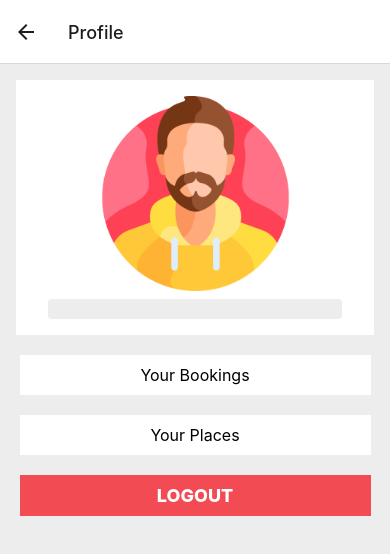
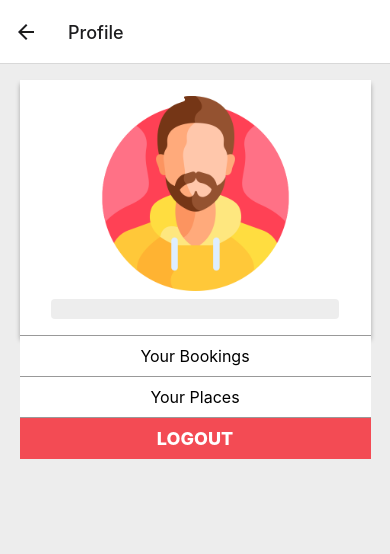
Before and after one commit to ayushmangarg2003/BookingApp, a React Native app: screen /profile in a window 390 px wide. Shown: the top 554 px of the page. Built offline with nearby package versions, Linux system fonts and the light colour scheme.

Commit message:
Single Page and Profile Page Design Changed and Reviews error solved

```diff
--- a/src/screens/ProfileScreen.js
+++ b/src/screens/ProfileScreen.js
@@ -28,8 +28,10 @@ export default function ProfileScreen() {
                 <Image style={styles.avatarImg} source={require("../assets/avatar.png")} />
                 <Text style={styles.text}>{authState.email}</Text>
             </View>
-            <TouchableOpacity onPress={navigateBookings} style={styles.pageTextStyle}><Text style={styles.pageText}>Your Bookings</Text></TouchableOpacity>
-            <TouchableOpacity onPress={navigatePlaces} style={styles.pageTextStyle}><Text style={styles.pageText}>Your Places</Text></TouchableOpacity>
+            <View>
+                <TouchableOpacity onPress={navigateBookings} style={styles.pageTextStyle}><Text style={styles.pageText}>Your Bookings</Text></TouchableOpacity>
+                <TouchableOpacity onPress={navigatePlaces} style={styles.pageTextStyle}><Text style={styles.pageText}>Your Places</Text></TouchableOpacity>
+            </View>
             <TouchableOpacity onPress={handelLogout} style={styles.buttonStyle}><Text style={styles.btn_text}>Logout</Text></TouchableOpacity>
         </SafeAreaView>
     )
@@ -42,7 +44,6 @@ const styles = StyleSheet.create({
         width: widthPercentageToDP(100),
         height: '100%',
         alignItems: 'center',
-        gap: 20,
         padding: 16,
     },
     avatarImg: {
@@ -66,19 +67,21 @@ const styles = StyleSheet.create({
     },
     pageTextStyle: {
         width: widthPercentageToDP(90),
-        textAlign: 'center',
+        textAlign: 'right',
         display: 'flex',
         alignItems: 'center',
         backgroundColor: '#fff',
         color: red,
+        borderBottomColor: '#999',
+        borderBottomWidth: 1,
     },
     btn_text: {
         color: '#fff',
         borderRadius: 4,
         padding: 10,
         fontSize: 18,
-        textTransform:'uppercase',
-        fontWeight:'800'
+        textTransform: 'uppercase',
+        fontWeight: '800'
     },
     pageText: {
         borderRadius: 4,
@@ -90,9 +93,20 @@ const styles = StyleSheet.create({
         display: 'flex',
         justifyContent: 'center',
         alignItems: 'center',
-        width: '100%',
+        width: widthPercentageToDP(90),
         height: 'auto',
         padding: 16,
+        borderBottomColor: '#999',
+        borderBottomWidth: 1,
         gap: 8,
+        shadowColor: "#000",
+        shadowOffset: {
+            width: 0,
+            height: 4,
+        },
+        shadowOpacity: 0.30,
+        shadowRadius: 4.65,
+
+        elevation: 8,
     }
 })
--- a/src/screens/SinglePlaceScreen.js
+++ b/src/screens/SinglePlaceScreen.js
@@ -1,7 +1,7 @@
 import { Dimensions, Image, ScrollView, StyleSheet, Text, View } from 'react-native'
 import React, { useEffect, useState } from 'react'
 import { SafeAreaView } from 'react-native-safe-area-context'
-import { widthPercentageToDP } from 'react-native-responsive-screen'
+import { heightPercentageToDP, widthPercentageToDP } from 'react-native-responsive-screen'
 import axios from 'axios'
 import { backendLink, red, white } from "../constants/constants"
 import Carousel from 'react-native-snap-carousel';
@@ -12,6 +12,7 @@ export const SLIDER_WIDTH = Dimensions.get('window').width;
 export const ITEM_WIDTH = Math.round(SLIDER_WIDTH * 1);
 
 
+
 const renderItem = ({ item }) => {
   return (
     <View
@@ -20,7 +21,8 @@ const renderItem = ({ item }) => {
         justifyContent: 'center',
         backgroundColor: white,
         width: widthPercentageToDP(100),
-        height: 300,
+        height: 450,
+        borderRadius: 30,
       }}>
       <Image source={{ uri: item }} style={{ width: '100%', height: '100%' }} />
     </View>
@@ -54,13 +56,13 @@ const SinglePlaceScreen = (props) => {
   useEffect(() => {
     axios.get(`${backendLink}/review/getReview`).then(response => {
       const { data } = response;
+      setFiltered(review.filter(checkPlace))
       setReview(data.reverse())
-      setFiltered(review.filter(checkPlace))
       if (review.filter(checkPlace).length > 0) {
         setShowRev(true)
       }
     })
-  }, [place]);
+  }, [review]);
 
   const checkPlace = (review) => {
     return review.place == place._id
@@ -71,8 +73,6 @@ const SinglePlaceScreen = (props) => {
 
       loading ? (<Loader />) : (<SafeAreaView>
         <ScrollView style={styles.scrollview}>
-          <Text style={styles.title}>{place.title}</Text>
-          <Text style={styles.address}>{place.address}</Text>
           <View>
             <Carousel
               data={photos}
@@ -82,10 +82,13 @@ const SinglePlaceScreen = (props) => {
             />
           </View>
 
-          <View>
-            <Text style={styles.title}>Description</Text>
-            <Text style={styles.body}>{place.description}</Text>
-          </View>
+          <View style={styles.bottomSection}>
+
+
+            <Text style={styles.title}>{place.title.trim()}</Text>
+            <Text style={styles.address}>{place.address.trim()}</Text>
+            <Text style={styles.body}>{place.description.trim()}</Text>
+
 
             <View style={styles.numbers}>
               <Text style={styles.number}>Max Guests: {place.maxGuests}</Text>
@@ -93,7 +96,6 @@ const SinglePlaceScreen = (props) => {
               <Text style={styles.number}>Check Out : {place.checkOut}</Text>
             </View>
 
-          <Text style={styles.title}>Perks</Text>
             <View style={styles.perks}>
               {
                 perks.map((item, index) => (
@@ -102,9 +104,8 @@ const SinglePlaceScreen = (props) => {
               }
             </View>
 
-          <View>
             <BookingWidget _id={place._id} price={place.price} />
-          </View>
+
             <Text style={styles.title}>Extra Info.</Text>
             <Text style={styles.body}>{place.extraInfo}</Text>
             <View>
@@ -129,6 +130,7 @@ const SinglePlaceScreen = (props) => {
               }
 
             </View>
+          </View>
 
         </ScrollView>
       </SafeAreaView>)
@@ -141,8 +143,15 @@ export default SinglePlaceScreen
 
 const styles = StyleSheet.create({
   scrollview: {
-    height: '100%',
-    paddingHorizontal: 2,
+    backgroundColor: '#fff',
+  },
+  bottomSection: {
+    borderRadius: 30,
+    paddingHorizontal: 12,
+    paddingVertical:20,
+    position: 'relative',
+    backgroundColor: '#fff',
+    top: -20,
   },
   img: {
     width: 120,
@@ -154,7 +163,6 @@ const styles = StyleSheet.create({
   },
   address: {
     fontSize: 16,
-    paddingHorizontal: 4,
     fontStyle: 'italic',
     textDecorationLine: 'underline',
   },
@@ -171,35 +179,31 @@ const styles = StyleSheet.create({
     borderRadius: 4,
     fontWeight: '800',
     textAlign: 'center',
-    paddingVertical: 8,
+    paddingVertical: 12,
     width: widthPercentageToDP(20),
     textTransform: 'capitalize'
   },
   numbers: {
     display: 'flex',
     flexDirection: 'row',
-    justifyContent: 'flex-start',
-    gap: 8,
+    justifyContent: 'space-between',
+    paddingVertical: 12,
   },
   number: {
-    width: '30%',
+    width: '32%',
     textAlign: 'center',
-    padding: 4,
-    borderRadius: 4,
-    backgroundColor: '#fff',
-  },
-  body: {
-    paddingBottom: 4,
+    paddingVertical: 12,
+    backgroundColor: '#ededed',
   },
   reviews_parent: {
-    padding: 8,
     display: 'flex',
     gap: 8,
   },
   review: {
-    backgroundColor: '#ddd',
+    backgroundColor: '#ededed',
     display: 'flex',
-    flexDirection: 'row-reverse'
+    flexDirection: 'row-reverse',
+    borderRadius: 20
   },
   review_red: {
     width: '10%',
@@ -207,7 +211,7 @@ const styles = StyleSheet.create({
   },
   review_text: {
     width: "90%",
-    padding: 4,
+    padding: 8,
     fontSize: 12,
   },
 })
```
Also changed, not shown: 2 other files (tests, documents, lock files or other folders). Lines whose indentation alone changed are shown as unchanged.
